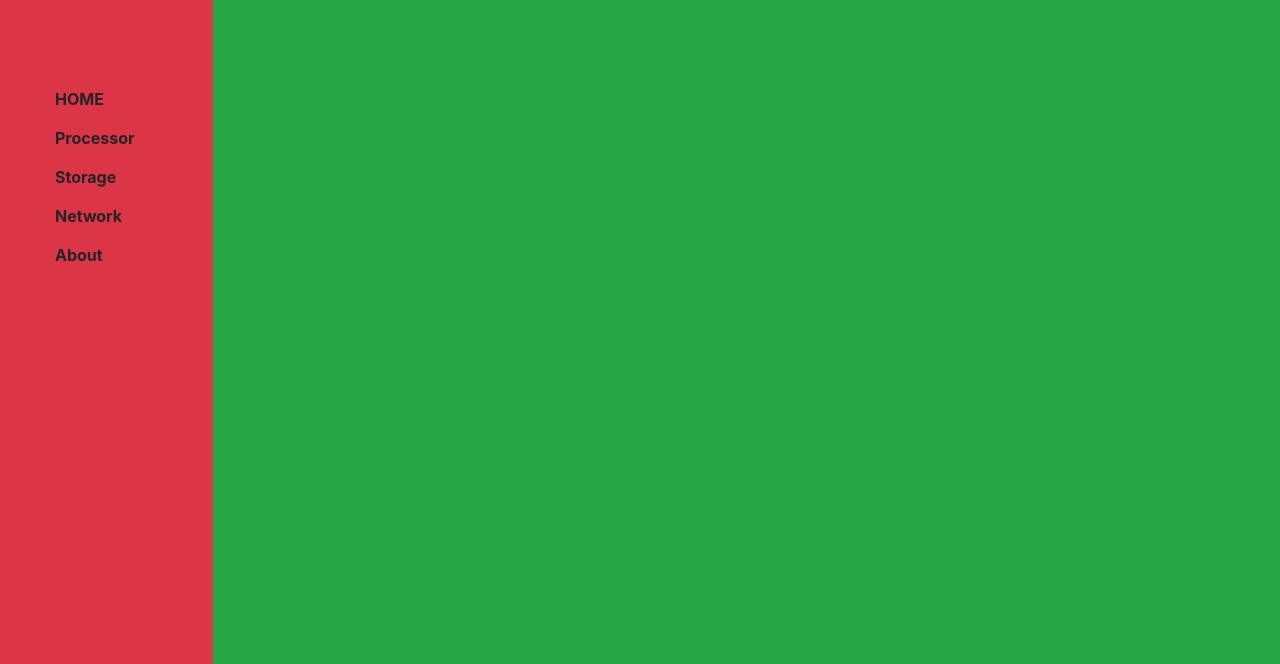
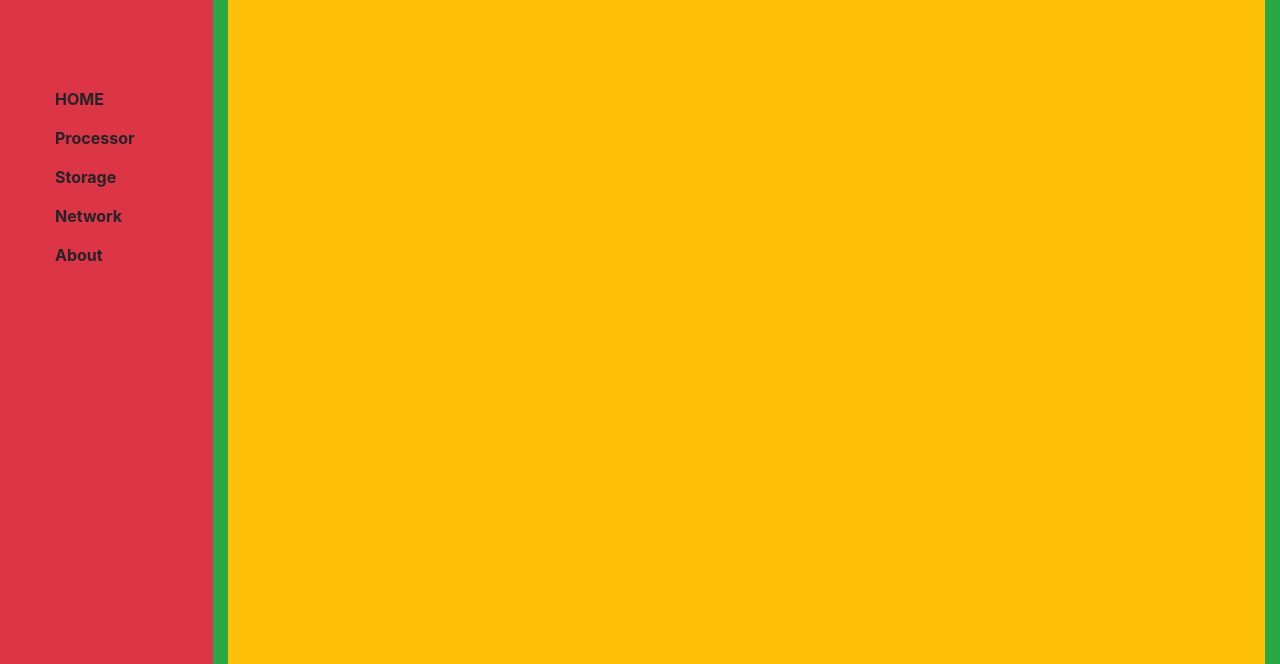
Before and after one commit to aashish054/MiniProject, a plain HTML site: page version 0.1/index.html in a window 1280 px wide. Shown: the part 136-800 px from the top of the page. Drawn offline with nearby package versions, Linux system fonts and the light colour scheme.

Commit message:
Update index.html

```diff
--- a/version 0.1/index.html
+++ b/version 0.1/index.html
@@ -26,7 +26,11 @@
 
   </div>
   <div class="col-10 bg-success" style="overflow:auto">
-    <div class="container bg-warning h-100 animated  zoomIn  page ">
+<<<<<<< HEAD
+    <div class="container bg-warning h-100 animated  zoomIn  page">
+=======
+    <div class="container bg-warning h-100 animated  zoomIn page ">
+>>>>>>> 481a96190977a527996ffd36356aaf15b00af5e5
 
       <h1 class="">HOME</h1>
 
--- a/version 0.1/script.js
+++ b/version 0.1/script.js
@@ -2,8 +2,5 @@ function display_page(page_id){
     var page_no = document.querySelectorAll('.page')
         for(var i=0;i<page_no.length;i++)
             page_no[i].style.display = 'none'
-   console.log(page_no)
     page_no[page_id].style.display = 'block'
-
-
 }
--- a/version 0.1/style.css
+++ b/version 0.1/style.css
@@ -23,3 +23,6 @@
 .page{
     display: none;
 }
+.page:nth-child(1){
+    display: block;
+}
```
